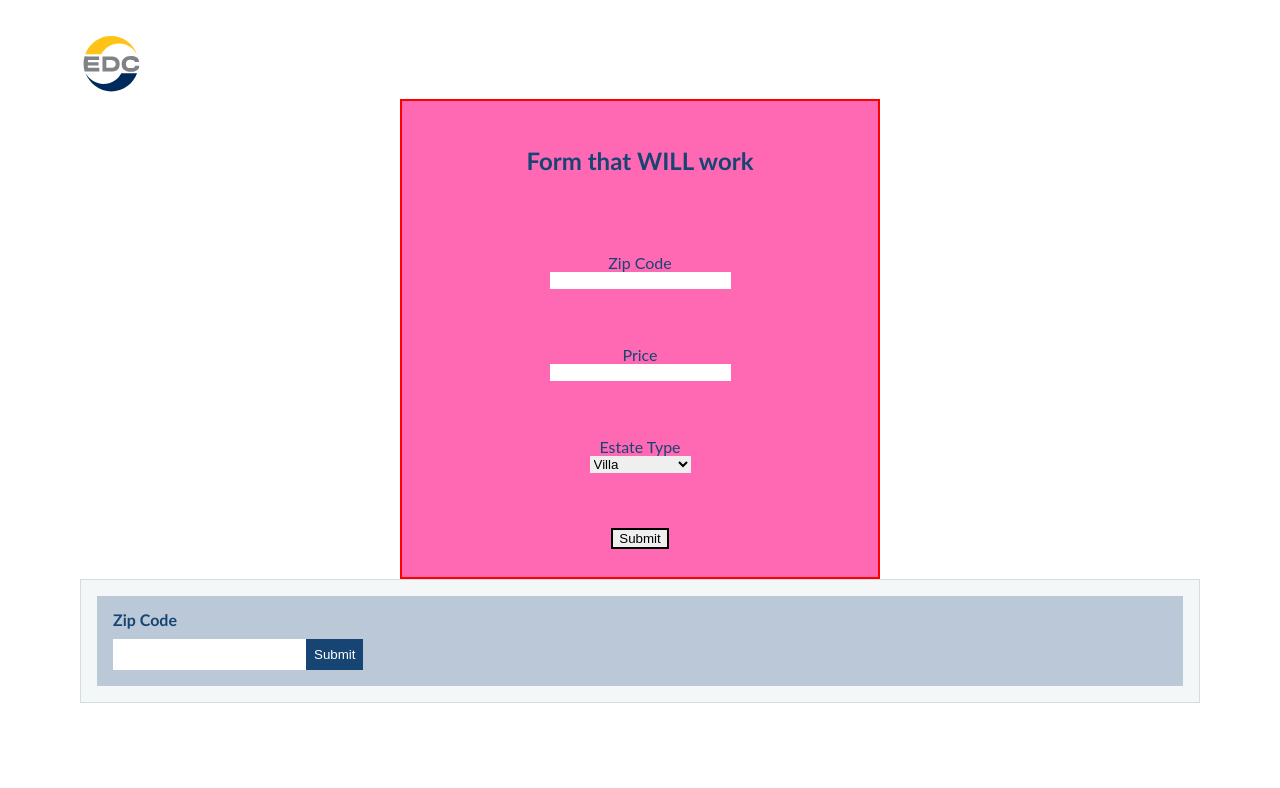
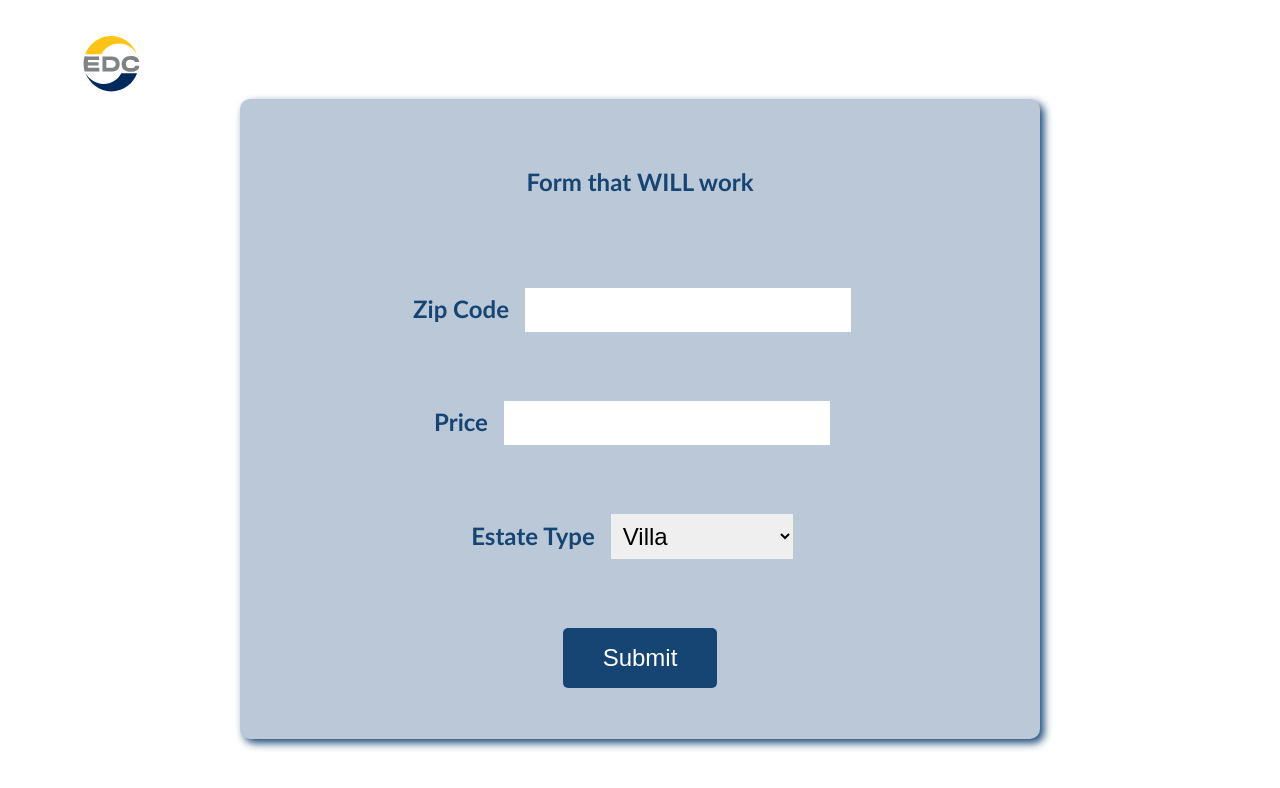
Before and after one commit to federico-barbieri/EDC-Real-Estate-Case, a Next.js app: page / in a window 1280 px wide. Shown: the top 788 px of the page. Built offline with nearby package versions, Linux system fonts and the light colour scheme; a web font is replaced by a local one.

Commit message:
put and take cards

```diff
--- a/src/components/BuyerCard.js
+++ b/src/components/BuyerCard.js
@@ -2,11 +2,11 @@ import coolCard from "./BuyerCard.module.css"
 import { useState, useEffect } from "react"
 
 
-export default function BuyerCard({youClickedMe ,key, title, description, adults, child, minSize, maxPrice, takeOver }) {
+export default function BuyerCard({youClickedMe , id, title, description, adults, child, minSize, maxPrice, takeOver }) {
 
 
   return (
-    <form id={key} className={coolCard.article}>
+    <form id={id} className={coolCard.article}>
         <h2>{title}</h2>
         <p>Description: {description}</p>
         <p>Num of Adults: {adults}</p>
@@ -16,7 +16,7 @@ export default function BuyerCard({youClickedMe ,key, title, description, adults
         <p>Take over date is: {takeOver}</p>
 
 
-              <button id={key} className={coolCard.inputImproved} onClick={() => youClickedMe({title})} type="button" name="checkMe">
+              <button  className={coolCard.inputImproved} onClick={() => youClickedMe({id, title})} type="button" name="checkMe">
                 SELECT ME
                 </button>
 
--- a/src/components/FirstForm.js
+++ b/src/components/FirstForm.js
@@ -31,15 +31,15 @@ export default function FirstForm() {
     <>
     <form className={coolsies.formality} action="/buyers" method="GET" >
       <h2>Form that WILL work</h2>
-      <label className={coolsies.labelsy}>
+      <label className={coolsies.label}>
               <span>Zip Code</span>
               <input onChange={storeZip} id="zippy" name="zipCode" required />
       </label>
-      <label className={coolsies.labelsy2}>
+      <label className={coolsies.label}>
               <span>Price</span>
               <input onChange={storePrice} id="pricy" name="price" required />
       </label>
-      <label className={coolsies.labelsy3}>
+      <label className={coolsies.label}>
               <span>Estate Type</span>
               <select id="estaty" name="estate">
                 <option onClick={storeEstate} id="1">Villa</option>
--- a/src/components/FirstForm.module.css
+++ b/src/components/FirstForm.module.css
@@ -1,33 +1,44 @@
 .formality {
-    border: 2px solid red;
-    width: 30rem;
-    height: 30rem;
-    background-color: hotpink;
+    width: 50rem;
+    height: 40rem;
     display: flex;
     flex-direction: column;
     align-items: center;
     justify-content: space-around;
     margin: 0 auto;
+    background-color: var(--dusty-blue-lighter);
+    padding: 1rem;
+    border-radius: 10px;
+    filter: drop-shadow(4px 4px 4px var(--blue) );
 }
 
-.button{
-    border: 2px solid black;
-}
+  .label {
+    font-weight: 700;
+    display: block;
+    margin-right: 1rem;
+    font-size: 1.5rem;
+  }
 
-.labelsy{
-    display: flex;
-    flex-direction: column;
-    align-items: center;
-}
+  .formality input{
+    padding: 0.5rem;
+    margin-left: 1rem;
+    font-size: 1.5rem;
+  }
 
-.labelsy2{
-    display: flex;
-    flex-direction: column;
-    align-items: center;
-}
+  .formality select{
+    padding: 0.5rem;
+    margin-left: 1rem;
+    font-size: 1.5rem;
+  }
 
-.labelsy3{
-    display: flex;
-    flex-direction: column;
-    align-items: center;
-}
+  .button {
+    padding: 1rem 0.5rem;
+    background: var(--blue);
+    color: var(--white);
+    width: 20%;
+    font-size: 1.5rem;
+    border-radius: 5px;
+  }
+  .button:hover {
+    background: var(--hover);
+  }
--- a/src/pages/index.js
+++ b/src/pages/index.js
@@ -14,18 +14,9 @@ export default function Home() {
       </Head>
       <div className="wrapper">
 
-        <FirstForm />
+        <FirstForm className={styles.form} />
 
-        <div className={styles.content}>
 
-          <form action="/buyers" method="GET" className={styles.form}>
-            <label>
-              <span className={styles.label}>Zip Code</span>
-              <input name="zipCode" required />
-            </label>
-            <button  className={styles.button}>Submit</button>
-          </form>
-        </div>
       </div>
     </>
   );
```
Also changed, not shown: src/pages/buyers/Buyers.module.css (+12 -0 lines), src/pages/buyers/index.js (+40 -18 lines).
